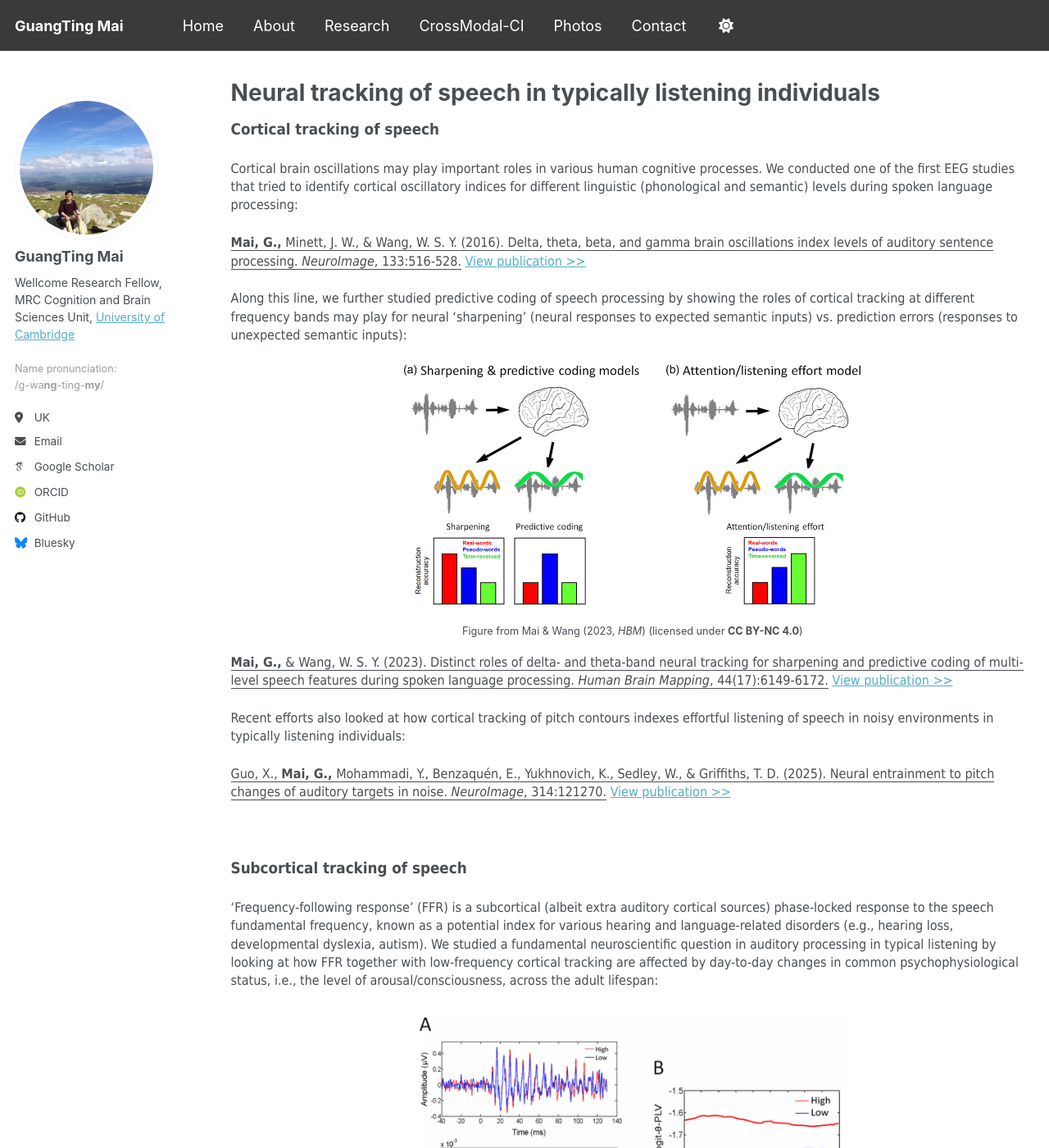
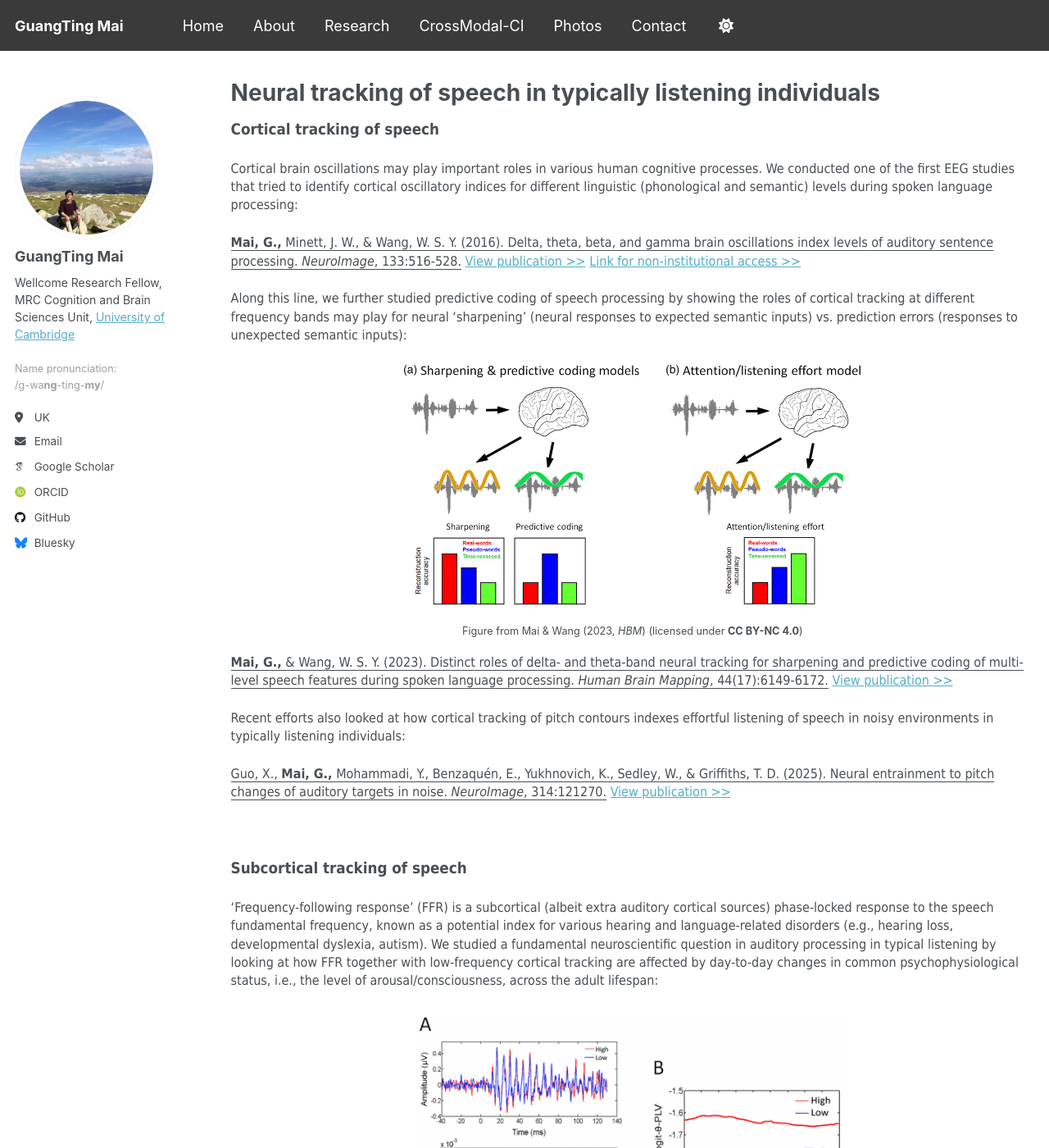
Before and after one commit to guangtingmai/guangtingmai.github.io, a Jekyll site: the page built from _pages/neuraltrack-typical.html, in a window 1280 px wide and 1400 px high. Shown: the whole window at 82% size. Built offline with Jekyll 4.4.1, drawn with Linux system fonts in a browser that asks for light colours; some web fonts are replaced; some of the changed text lies outside the part shown.

Commit message:
Update neuraltrack-typical.html

```diff
--- a/_pages/neuraltrack-typical.html
+++ b/_pages/neuraltrack-typical.html
@@ -8,7 +8,7 @@
 <p><span style="font-size: 12pt;font-family: Tahoma;line-height: 1.4;display: block;margin-bottom: 0.1vh">Cortical brain oscillations may play important roles in
   various human cognitive processes. We conducted one of the first EEG studies that tried to identify cortical oscillatory indices for different linguistic
   (phonological and semantic) levels during spoken language processing:</span></p>
-<p><span style="font-size: 12pt;font-family: Tahoma;line-height: 1.4;display: block;margin-bottom: 0.1vh"><u><strong>Mai, G.,</strong> Minett, J. W., & Wang, W. S. Y. (2016). Delta, theta, beta, and gamma brain oscillations index levels of auditory sentence processing. <i>NeuroImage</i>, 133:516-528.</u> <a href="https://www.sciencedirect.com/science/article/abs/pii/S1053811916001737">View publication >></a></span></p>
+<p><span style="font-size: 12pt;font-family: Tahoma;line-height: 1.4;display: block;margin-bottom: 0.1vh"><u><strong>Mai, G.,</strong> Minett, J. W., & Wang, W. S. Y. (2016). Delta, theta, beta, and gamma brain oscillations index levels of auditory sentence processing. <i>NeuroImage</i>, 133:516-528.</u> <a href="https://www.sciencedirect.com/science/article/abs/pii/S1053811916001737">View publication >></a> <a href="https://drive.google.com/file/d/1nQ5ZwP9CGwkryNdMigR625p35sHN_k8x/view">Link for non-institutional access >></a></span></p>
 <p><span style="font-size: 12pt;font-family: Tahoma;line-height: 1.4;display: block;margin-bottom: 0.1vh">Along this line, we further studied predictive coding of
   speech processing by showing the roles of cortical tracking at different frequency bands may play for neural ‘sharpening’ (neural responses to expected
   semantic inputs) vs. prediction errors (responses to unexpected semantic inputs):</span></p>
@@ -31,7 +31,7 @@
   <img src="https://guangtingmai.github.io/images/neuroimage2019.png" width="55%">
 </p>
 <p style="text-align:center;font-size:9.5pt;line-height:1.4;display: block;">Figure from Mai (2020 PhD thesis) with permission</p>
-<p><span style="font-size: 12pt;font-family: Tahoma;line-height: 1.4;display: block;margin-bottom: 0.1vh"><u><strong>Mai, G.,</strong> Schoof, T., & Howell, P. (2019). Modulation of phase-locked neural responses to speech during different arousal states is age-dependent. <i>NeuroImage</i>, 189:734-744.</u> <a href="https://www.sciencedirect.com/science/article/abs/pii/S1053811919300515">View publication >></a></span></p>
+<p><span style="font-size: 12pt;font-family: Tahoma;line-height: 1.4;display: block;margin-bottom: 0.1vh"><u><strong>Mai, G.,</strong> Schoof, T., & Howell, P. (2019). Modulation of phase-locked neural responses to speech during different arousal states is age-dependent. <i>NeuroImage</i>, 189:734-744.</u> <a href="https://www.sciencedirect.com/science/article/abs/pii/S1053811919300515">View publication >></a> <a href="https://discovery.ucl.ac.uk/id/eprint/10066354/1/Howell_Mai_Schoof_Howell_NeuroImage_accepted_withoutlinenumbers.pdf">Link for non-institutional access >></a></span></p>
 <p><span style="font-size: 12pt;font-family: Tahoma;line-height: 1.4;display: block;margin-bottom: 0.1vh">We also looked at how changes in neural excitability in the
   auditory cortex (via neurostimulation tDCS) led to consequential changes in subcortical FFR revealing <i>causal</i> auditory subcortico-cortical interactions:</span></p>
 <p align="center">
```
